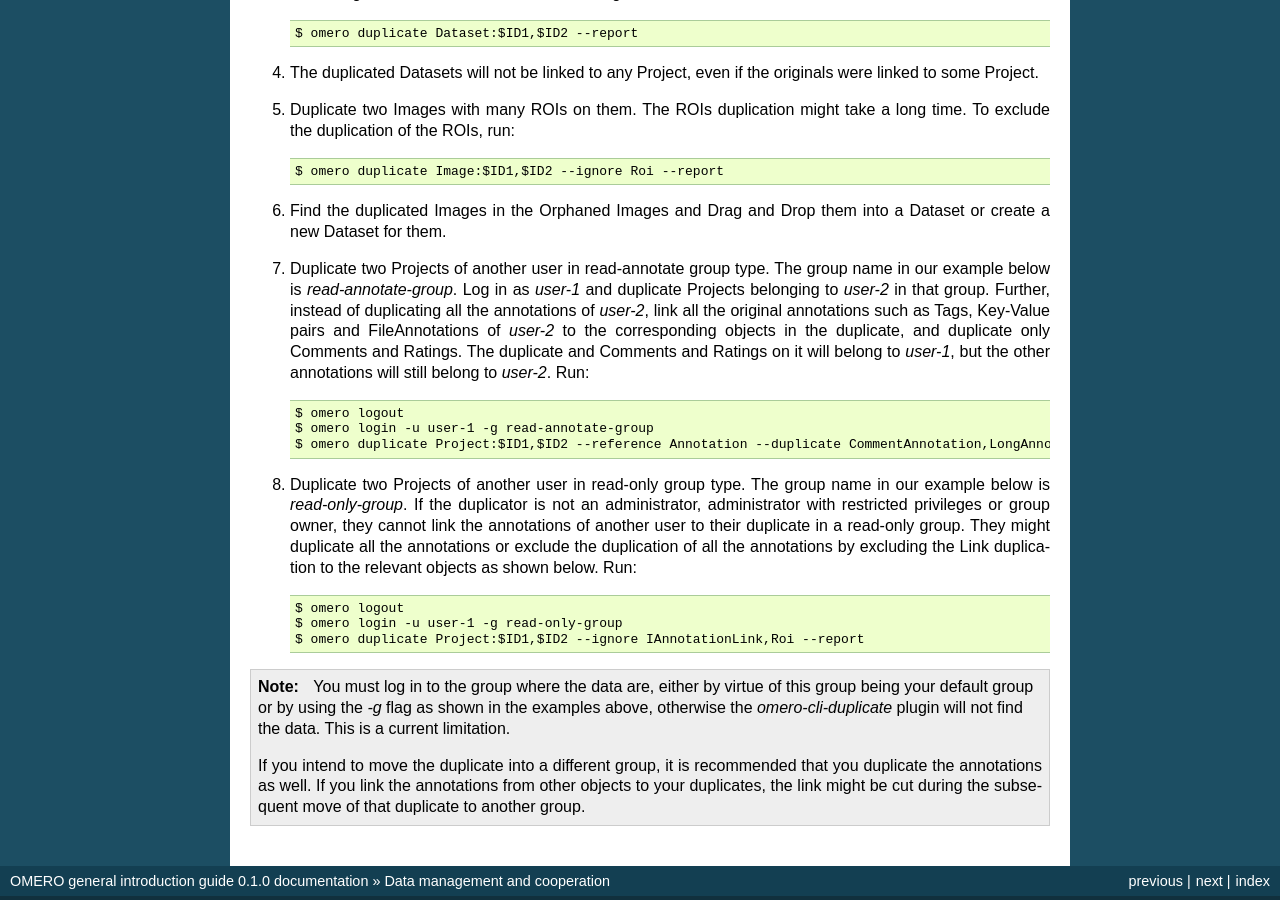
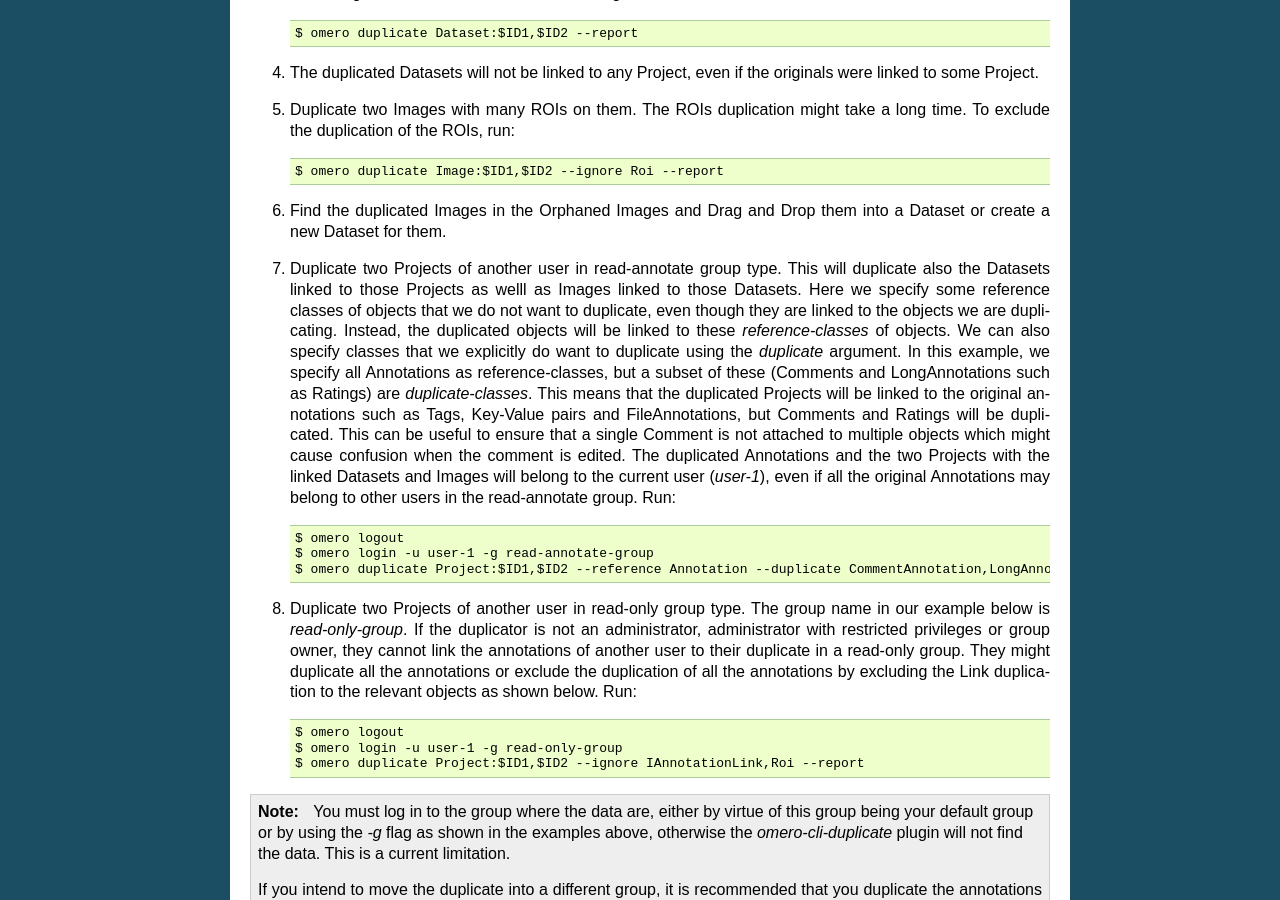
Before and after one commit to ome/omero-guide-introduction, a Sphinx documentation site: the page built from docs/data-management.rst, in a window 1280 px wide and 900 px high, scrolled down 8438 px. Built offline with Sphinx 7.4.7, drawn with Linux system fonts in a browser that asks for light colours.

Commit message:
Add Wills formulation explaining better the duplicate and reference flags

```diff
--- a/docs/data-management.rst
+++ b/docs/data-management.rst
@@ -296,7 +296,7 @@
 
 #. Find the duplicated Images in the Orphaned Images and Drag and Drop them into a Dataset or create a new Dataset for them.
 
-#. Duplicate two Projects of another user in read-annotate group type. The group name in our example below is `read-annotate-group`. Log in as `user-1` and duplicate Projects belonging to `user-2` in that group. Further, instead of duplicating all the annotations of `user-2`, link all the original annotations such as Tags, Key-Value pairs and FileAnnotations of `user-2` to the corresponding objects in the duplicate, and duplicate only Comments and Ratings. The duplicate and Comments and Ratings on it will belong to `user-1`, but the other annotations will still belong to `user-2`. Run::
+#. Duplicate two Projects of another user in read-annotate group type. This will duplicate also the Datasets linked to those Projects as welll as Images linked to those Datasets. Here we specify some reference classes of objects that we do not want to duplicate, even though they are linked to the objects we are duplicating. Instead, the duplicated objects will be linked to these `reference-classes` of objects. We can also specify classes that we explicitly do want to duplicate using the `duplicate` argument. In this example, we specify all Annotations as reference-classes, but a subset of these (Comments and LongAnnotations such as Ratings) are `duplicate-classes`. This means that the duplicated Projects will be linked to the original annotations such as Tags, Key-Value pairs and FileAnnotations, but Comments and Ratings will be duplicated. This can be useful to ensure that a single Comment is not attached to multiple objects which might cause confusion when the comment is edited. The duplicated Annotations and the two Projects with the linked Datasets and Images will belong to the current user (`user-1`), even if all the original Annotations may belong to other users in the read-annotate group. Run::
 
    $ omero logout
    $ omero login -u user-1 -g read-annotate-group
```
